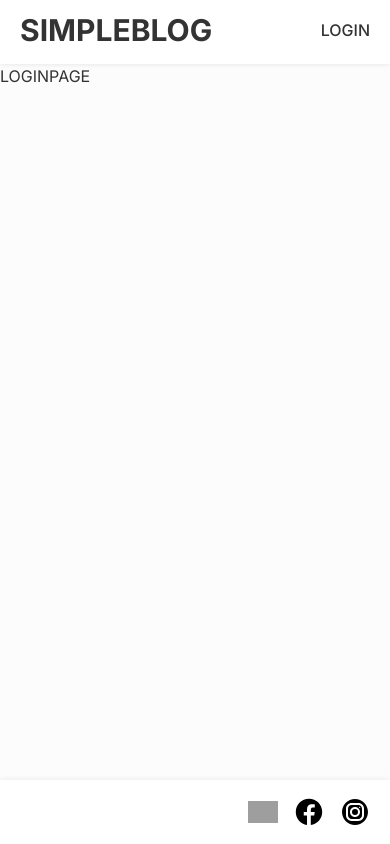
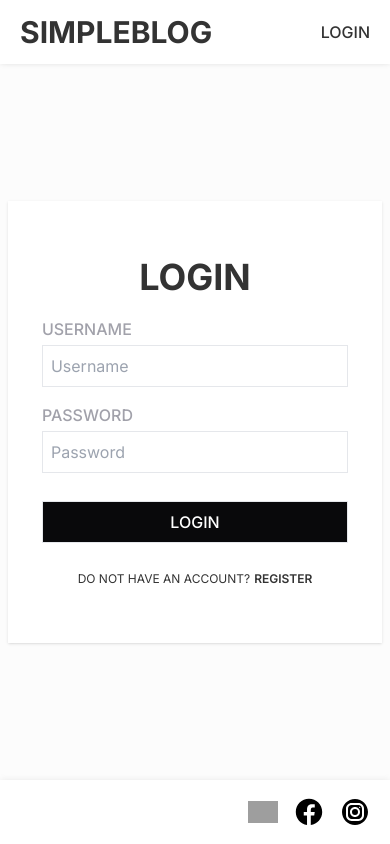
Before and after one commit to Patchnida/simpleblog, a Next.js app: page /login in a window 390 px wide. Built offline with nearby package versions, Linux system fonts and the light colour scheme; grey boxes are pictures that could not be loaded.

Commit message:
update responsive design home singleBlog singleProfile login

```diff
--- a/src/app/(auth)/login/page.js
+++ b/src/app/(auth)/login/page.js
@@ -1,7 +1,13 @@
+import LoginForm from "@/components/loginForm/loginForm";
+
 const LoginPage = () => {
   return (
-    <div>LoginPage</div>
-  )
+    <div className="flex w-full justify-center items-center">
+      <div className="w-full h-fit xl:max-w-6xl flex justify-center items-center px-2 sm:px-5 md:px-10 lg:px-24">
+        <LoginForm />
+      </div>
+    </div>
+  );
 }
 
 export default LoginPage;
--- a/src/app/layout.js
+++ b/src/app/layout.js
@@ -16,7 +16,7 @@ export default function RootLayout({ children }) {
       <body className={inter.className}>
         <div className="flex flex-col min-h-screen">
           <NavBar />
-            <main className="flex flex-1 mt-16 mb-8">{children}</main>
+          <main className="flex flex-1">{children}</main>
           <Footer />
         </div>
       </body>
--- a/src/app/page.js
+++ b/src/app/page.js
@@ -7,7 +7,7 @@ export default function Home() {
 
   return (
     <div className="flex min-h-screen h-full">
-      <div className="flex flex-col m-5 ">
+      <div className="flex flex-col m-5">
         <div className="flex flex-row gap-3 justify-end">
           <SearchBlog />
           <SearchCategory />
--- a/src/app/profile/[slug]/page.js
+++ b/src/app/profile/[slug]/page.js
@@ -5,12 +5,12 @@ import SearchCategory from "@/components/searchCategory/searchCategory";
 
 const SingleProfilePage = () => {
   return (
-    <div className="flex flex-col min-h-screen h-full mt-5">
+    <div className="flex min-h-screen h-full">
+        <div className="flex flex-col m-5">
           <div className="flex justify-center items-center">
             <ProfileCard />
           </div>
-      <div className="flex justify-center items-center">
-        <div className="grid grid-cols-1 md:grid-cols-2 lg:grid-cols-3 gap-5 mt-5 w-11/12">
+          <div className="grid grid-cols-1 md:grid-cols-2 lg:grid-cols-3 gap-5 mt-5">
             <BlogCard/>
             <BlogCard/>
             <BlogCard/>
@@ -20,6 +20,7 @@ const SingleProfilePage = () => {
           </div>
         </div>
     </div>
+
     // <div className="flex max-h-screen h-full">
     //   <div className="flex flex-col ">
     //     <div className="">
--- /dev/null
+++ b/src/components/loginForm/loginForm.js
@@ -0,0 +1,46 @@
+"use client"
+
+import Link from "next/link";
+import { useState } from "react";
+
+const LoginForm = () => {
+
+  return (
+    <div className="w-full min-w-80 lg:max-w-2xl ">
+        <div className="flex flex-col justify-center items-center bg-white w-full  px-5 md:px-10 py-14 md:py-36 lg:py-16 gap-5 md:gap-10 lg:gap-7 shadow">
+            <h1 className="text-4xl md:text-5xl font-bold text-center">Login</h1>
+
+            <div className="flex flex-col gap-4 md:gap-6 lg:gap-4 w-11/12 md:min-w-96 lg:max-w-xl self-center">
+                <div className="flex flex-col gap-1">
+                    <label className="text-base font-medium text-zinc-400  ">Username</label>
+                    <input
+                        type="text"
+                        placeholder="Username"
+                        name="username"
+                        className="text-base p-2 border md:text-lg focus:outline-none focus:ring-1 focus:ring-zinc-300"
+                    />
+                </div>
+                <div className="flex flex-col gap-1">
+                    <label className="text-base font-medium text-zinc-400">Password</label>
+                    <input
+                        type="password"
+                        placeholder="Password"
+                        name="password"
+                        className="text-base p-2 border focus:outline-none focus:ring-1 focus:ring-zinc-300"
+                    />
+                </div>
+            </div>
+
+            <button className="bg-zinc-950 text-white text-base lg:text-lg font-medium px-5 py-2 w-11/12 lg:py-3 border flex justify-center items-center self-center my-2 hover:shadow hover:bg-zinc-800">LOGIN</button>
+            <div>
+                <p className="text-xs sm:text-sm md:text-base font-normal">Do not have an account?
+                    <Link href="/register" className="font-semibold ml-1 hover:underline hover:text-blue-500">Register</Link>
+                </p>
+
+            </div>
+        </div>
+    </div>
+  )
+}
+
+export default LoginForm;
--- a/src/components/navbar/navbar.js
+++ b/src/components/navbar/navbar.js
@@ -2,13 +2,10 @@ import Link from "next/link";
 
 const NavBar = () => {
   return (
-    <div className="bg-white w-full h-16 shadow-b-md fixed top-0 z-50">
-        <div className="flex justify-between items-center mx-5 my-0 py-3 w-auto">
+          <div className="flex justify-between items-center px-5 py-3 h-16 shadow-b-md bg-white sticky top-0 z-50">
             <Link href="/" className=" text-3xl font-bold">SimpleBlog</Link>
             <Link href="/login" className="text-base font-medium">Login</Link>
-        </div>
-    </div>
-
+          </div>
   )
 }
 
--- a/src/components/profileCard/profileCard.js
+++ b/src/components/profileCard/profileCard.js
@@ -19,11 +19,11 @@ const ProfileCard = () => {
   }
 
   return (
-    <div className="flex flex-col w-11/12 md:11/12 lg:w-11/12 drop-shadow	">
+    <div className="flex flex-col w-full drop-shadow	">
       <div className="flex flex-col bg-white p-5">
       <Link href="/editProfile" className="self-end text-sm md:text-base lg:text-base font-medium hover:font-semibold hover:text-blue-500">Edit</Link>
         <div class="h-fit my-2 flex flex-row self-center">
-            <div className="flex flex-col justify-center items-center gap-4 lg:flex-row lg:gap-20 xl:gap-24 md:mx-8 lg:mx-2 px-5 ">
+            <div className="flex flex-col justify-center items-center gap-4 lg:flex-row lg:gap-20 xl:gap-24 md:mx-8 lg:mx-2 px-1">
               <div className="relative border rounded-full overflow-hidden w-48 h-48 md:w-64 md:h-64 lg:w-72 lg:h-72">
                 <Image
                   src="https://images.squarespace-cdn.com/content/v1/51cdafc4e4b09eb676a64e68/424f0a73-624b-45e6-ae64-5ee6bc67f5dc/D23_WoL_PubStill.pub16.jpg?format=1500w"
@@ -35,59 +35,59 @@ const ProfileCard = () => {
 
               <div className="flex flex-col">
                 <div className="flex flex-row h-12 md:h-14 lg:h-16 items-center text-base md:text-xl lg:text-xl  ">
-                  <label className="font-semibold w-24 md:w-32 lg:w-36 mr-12 sm:mr-36 md:mr-36 lg:mr-16 xl:mr-36 ">Username</label>
+                  <label className="font-semibold text-sm sm:text-xl w-24 md:w-32 lg:w-36 mr-4 sm:mr-24 md:mr-36 lg:mr-16 xl:mr-36 ">Username</label>
                   <input
                     type='text'
                     name="username"
                     value={user.username}
                     disabled
-                    className="font-medium w-36 sm:w-44 md:w-56 lg:w-64 xl:w-96 px-2 p-1 md:p-1 lg:p-2"
+                    className="font-medium text-sm sm:text-xl w-36 sm:w-56 md:w-56 lg:w-64 xl:w-96 px-2 p-1 md:p-1 lg:p-2"
                   />
                 </div>
 
                 <div className="flex flex-row h-12 md:h-14 lg:h-16 items-center text-base md:text-xl lg:text-xl  ">
-                  <label className="font-semibold w-24 md:w-32 lg:w-36 mr-12 sm:mr-36 md:mr-36 lg:mr-16 xl:mr-36 ">Name</label>
+                  <label className="font-semibold text-sm sm:text-xl w-24 md:w-32 lg:w-36 mr-4 sm:mr-24 md:mr-36 lg:mr-16 xl:mr-36 ">Name</label>
                   <input
                     type='text'
                     name="name"
                     value={user.name}
                     disabled
-                    className="font-medium w-36 sm:w-44 md:w-56 lg:w-64 xl:w-96 px-2 p-1 md:p-1 lg:p-2"
+                    className="font-medium text-sm sm:text-xl w-36 sm:w-56 md:w-56 lg:w-64 xl:w-96 px-2 p-1 md:p-1 lg:p-2"
                   />
                 </div>
 
                 <div className="flex flex-row h-12 md:h-14 lg:h-16 items-center text-base md:text-xl lg:text-xl  ">
-                  <label className="font-semibold w-24 md:w-32 lg:w-36 mr-12 sm:mr-36 md:mr-36 lg:mr-16 xl:mr-36 ">Surname</label>
+                  <label className="font-semibold text-sm sm:text-xl w-24 md:w-32 lg:w-36 mr-4 sm:mr-24 md:mr-36 lg:mr-16 xl:mr-36 ">Surname</label>
                   <input
                     type='text'
                     name="surname"
                     value={user.surname}
                     disabled
 
-                    className="font-medium w-36 sm:w-44 md:w-56 lg:w-64 xl:w-96 px-2 p-1 md:p-1 lg:p-2"
+                    className="font-medium text-sm sm:text-xl  w-36 sm:w-56 md:w-56 lg:w-64 xl:w-96 px-2 p-1 md:p-1 lg:p-2"
                   />
                 </div>
 
                 <div className="flex flex-row h-12 md:h-14 lg:h-16 items-center text-base md:text-xl lg:text-xl  ">
-                  <label className="font-semibold w-24 md:w-32 lg:w-36 mr-12 sm:mr-36 md:mr-36 lg:mr-16 xl:mr-36 ">Email</label>
+                  <label className="font-semibold text-sm sm:text-xl  w-24 md:w-32 lg:w-36 mr-4 sm:mr-24 md:mr-36 lg:mr-16 xl:mr-36 ">Email</label>
                   <input
                     type='email'
                     name="email"
                     value={user.email}
                     disabled
-                    className="font-medium w-36 sm:w-44 md:w-56 lg:w-64 xl:w-96 px-2 p-1 md:p-1 lg:p-2"
+                    className="font-medium text-sm sm:text-xl  w-36 sm:w-56 md:w-56 lg:w-64 xl:w-96 px-2 p-1 md:p-1 lg:p-2"
                   />
                 </div>
 
                 <div className="flex flex-row h-12 md:h-14 lg:h-16 items-center text-base md:text-xl lg:text-xl  ">
-                  <label className="font-semibold w-24 md:w-32 lg:w-36 mr-12 sm:mr-36 md:mr-36 lg:mr-16 xl:mr-36 ">Phone</label>
+                  <label className="font-semibold text-sm sm:text-xl  w-24 md:w-32 lg:w-36 mr-4 sm:mr-24 md:mr-36 lg:mr-16 xl:mr-36 ">Phone</label>
                   <input
                     type='text'
                     name="phone"
                     value={user.phone}
                     disabled
 
-                    className="font-medium w-36 sm:w-44 md:w-56 lg:w-64 xl:w-96 px-2 p-1 md:p-1 lg:p-2"
+                    className="font-medium text-sm sm:text-xl w-36 sm:w-56 md:w-56 lg:w-64 xl:w-96 px-2 p-1 md:p-1 lg:p-2"
                   />
                 </div>
 
--- a/src/components/searchCategory/searchCategory.js
+++ b/src/components/searchCategory/searchCategory.js
@@ -37,7 +37,7 @@ const SearchCategory = () => {
         <div className="relative flex justify-end" ref={dropdownRef}>
             <button
                 onClick={() => setIsOpen(!isOpen)}
-                className="bg-zinc-950 text-white font-medium px-5 py-2 border rounded-3xl w-20 md:w-44 flex justify-center items-center"
+                className="bg-zinc-950 text-white font-medium px-5 py-2 border rounded-3xl w-20 md:w-44 flex justify-center items-center hover:shadow hover:bg-zinc-800"
             >
                 {selectedCategory ? categories.find((category) => category.value === selectedCategory).label :
                     (
```
Also changed, not shown: src/app/blog/[slug]/page.js (+12 -3 lines). Lines whose indentation alone changed are shown as unchanged.
